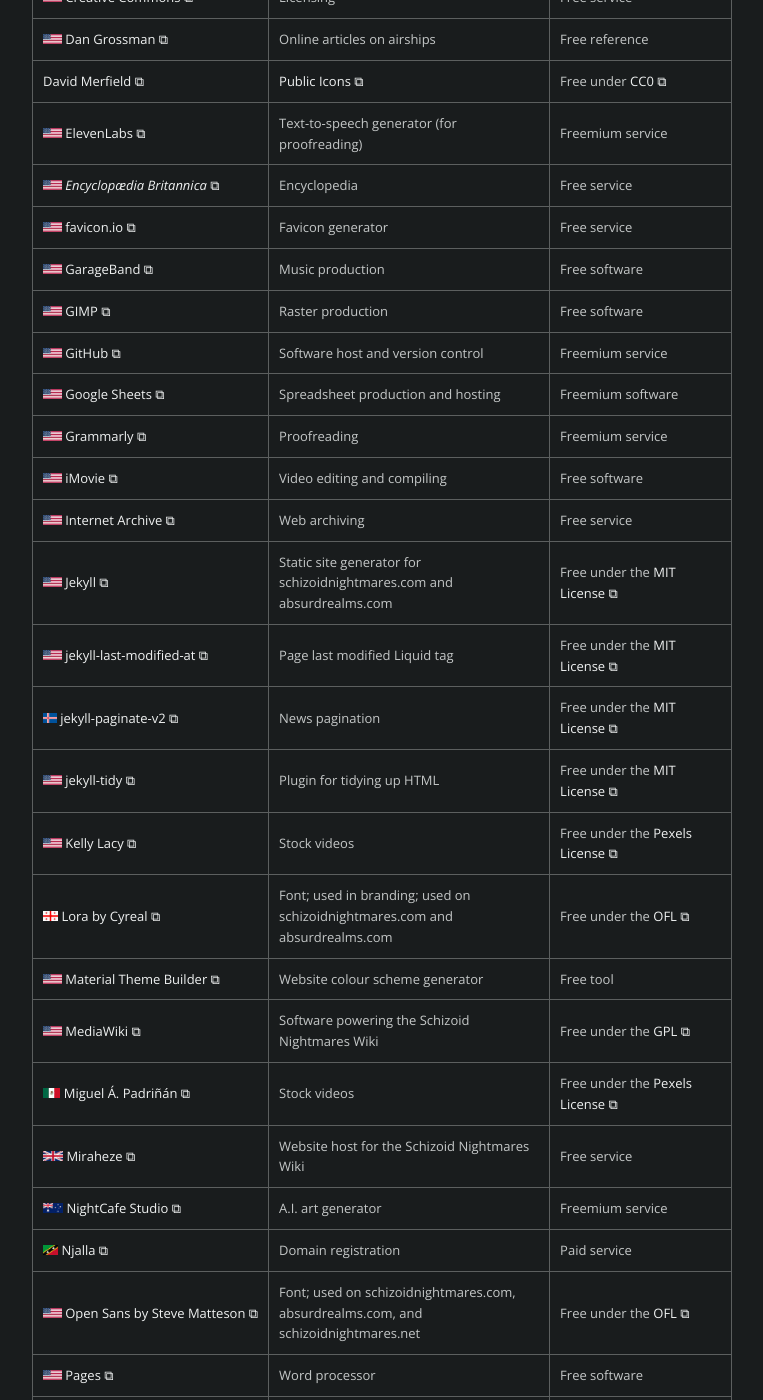
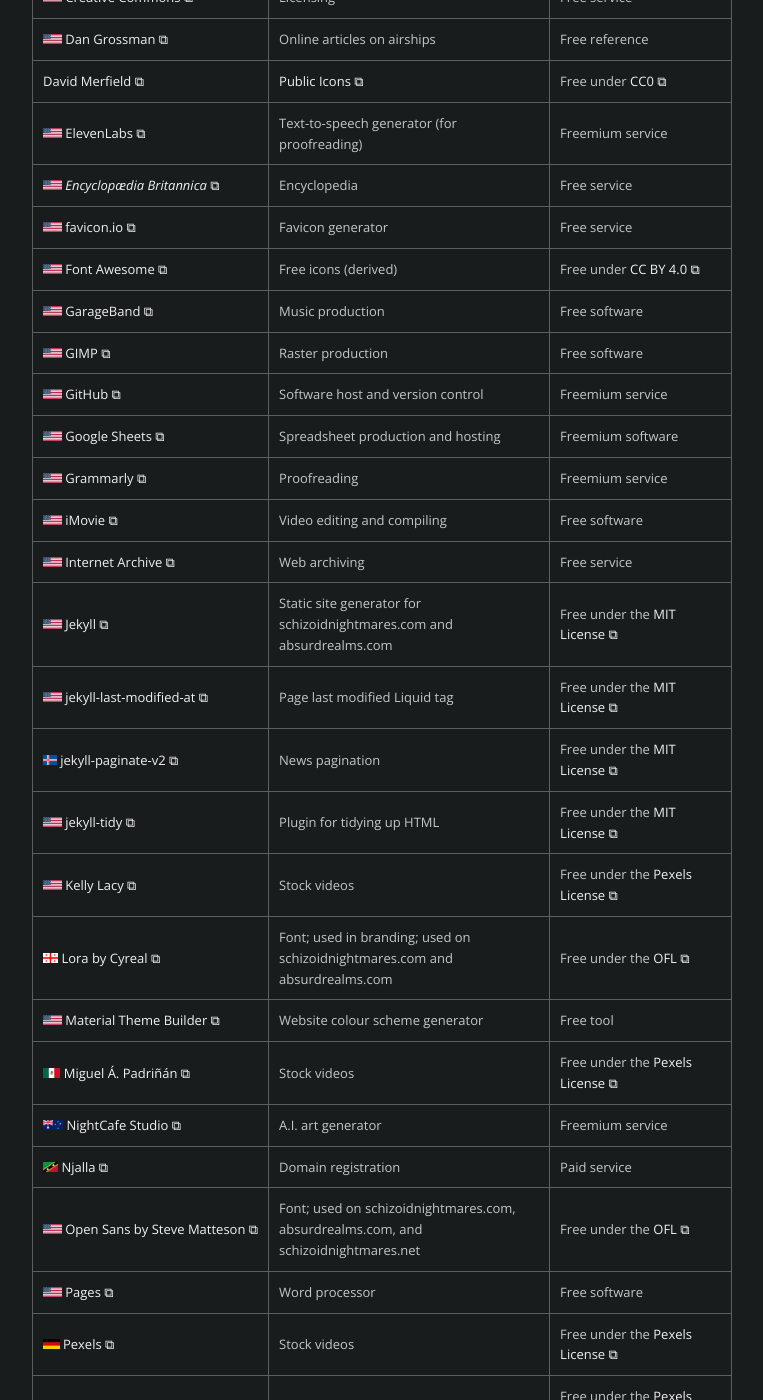
Before and after one commit to schizoidnightmares/schizoidnightmares.com, a Jekyll site: the page built from credits.md, in a window 1280 px wide and 1400 px high, scrolled down 660 px. Shown: the whole window, without its empty margins (258-1021 px from the left). Built offline with Jekyll 4.4.1, drawn with Linux system fonts in a browser that asks for light colours; some of the changed text lies outside the part shown.

Commit message:
updating credits

```diff
--- a/_data/contributors.yaml
+++ b/_data/contributors.yaml
@@ -66,6 +66,12 @@
   url: https://favicon.io/
   usage: Favicon generator
   notes: Free service
+
+- title: Font Awesome
+  flag: us
+  url: https://fontawesome.com/
+  usage: Free icons (derived)
+  notes: Free under <a href="https://github.com/FortAwesome/Font-Awesome/blob/6.x/LICENSE.txt" target="_blank">CC BY 4.0 ⧉</a>
 
 - title: GarageBand
   flag: us
@@ -151,23 +157,11 @@
   usage: Website colour scheme generator
   notes: Free tool
 
-- title: MediaWiki
-  flag: us
-  url: https://www.mediawiki.org/
-  usage: Software powering the Schizoid Nightmares Wiki
-  notes: Free under the <a href="https://www.mediawiki.org/wiki/Copyright" target="_blank">GPL ⧉</a>
-
 - title: Miguel Á. Padriñán
   flag: mx
   url: https://www.pexels.com/@padrinan/
   usage: Stock videos
   notes: Free under the <a href="https://www.pexels.com/license/" target="_blank">Pexels License ⧉</a>
-
-- title: Miraheze
-  flag: gb
-  url: https://miraheze.org/
-  usage: Website host for the Schizoid Nightmares Wiki
-  notes: Free service
 
 - title: NightCafe Studio
   flag: au
--- a/credits.md
+++ b/credits.md
@@ -34,12 +34,12 @@
 ## Statistics
 Below are the top ten national origin percentages of all credits.
 
-{% include origin.html flag="us" perc="53.77" %}
-{% include origin.html flag="gb" perc="13.36" %}
-{% include origin.html flag="ca" perc="5.82" %}
-{% include origin.html flag="ru" perc="2.05" %}
-{% include origin.html flag="fr" perc="1.71" %}
-{% include origin.html flag="de" perc="1.71" %}
+{% include origin.html flag="us" perc="53.95" %}
+{% include origin.html flag="gb" perc="13.06" %}
+{% include origin.html flag="ca" perc="5.84" %}
+{% include origin.html flag="ru" perc="2.06" %}
+{% include origin.html flag="fr" perc="1.72" %}
+{% include origin.html flag="de" perc="1.72" %}
 {% include origin.html flag="au" perc="1.37" %}
 {% include origin.html flag="nz" perc="1.37" %}
 {% include origin.html flag="cn" perc="1.03" %}
```
